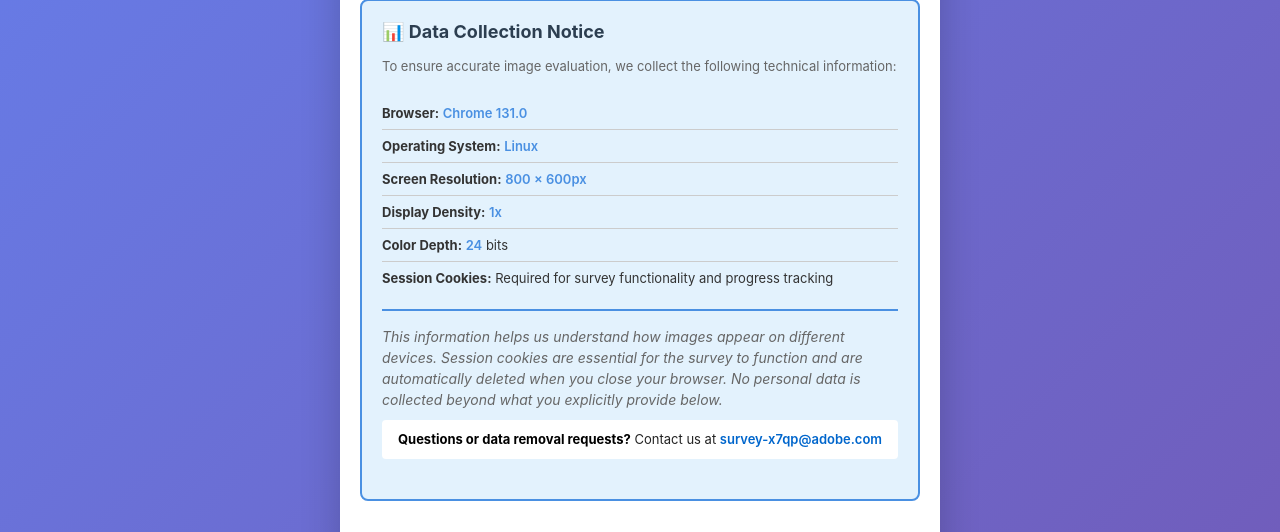
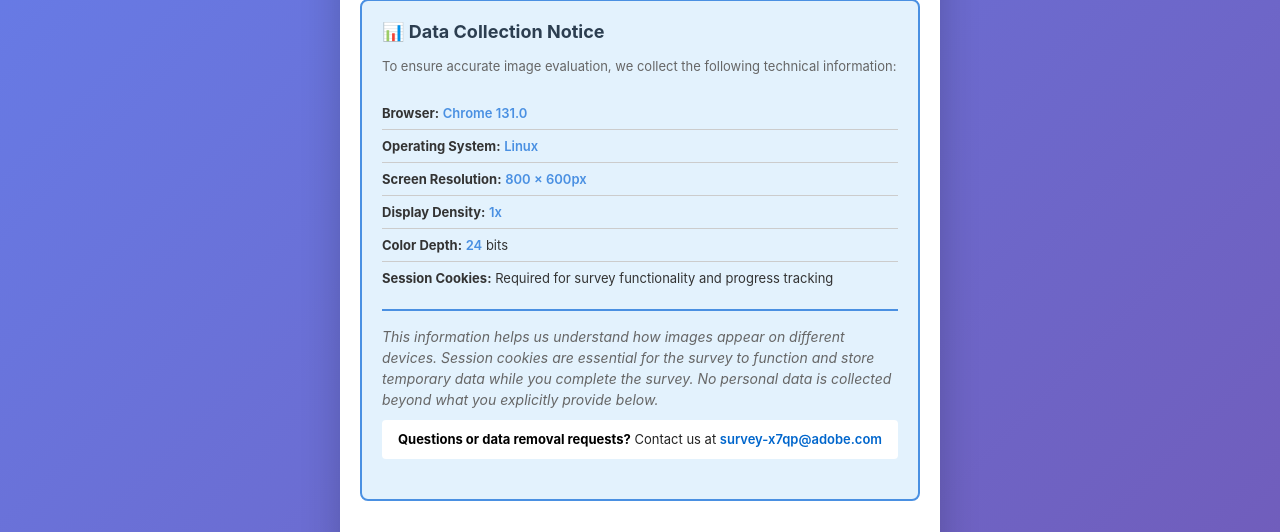
Before and after one commit to kmatzen/juxtapose, a Flask app: template src/survey/templates/index.html in a window 1280 px wide. Shown: the part 247-779 px from the top of the page. Run offline with Flask 3, Linux system fonts and the light colour scheme; the template is opened without the code that fills it, so the values that code supplies are empty.

Commit message:
Remove misleading cookie deletion claim
Changed from:
'automatically deleted when you close your browser'

To:
'store temporary data while you complete the survey'

Reasoning:
- Modern browsers have 'restore session' features
- Cookie persistence behavior varies by browser
- Can't guarantee automatic deletion
- More conservative, accurate statement

Result: No false claims about cookie lifecycle!

```diff
--- a/src/survey/templates/index.html
+++ b/src/survey/templates/index.html
@@ -35,7 +35,7 @@
                     <li><strong>Color Depth:</strong> <span id="user-color">Detecting...</span> bits</li>
                     <li><strong>Session Cookies:</strong> Required for survey functionality and progress tracking</li>
                 </ul>
-                <p class="privacy-note">This information helps us understand how images appear on different devices. Session cookies are essential for the survey to function and are automatically deleted when you close your browser. No personal data is collected beyond what you explicitly provide below.</p>
+                <p class="privacy-note">This information helps us understand how images appear on different devices. Session cookies are essential for the survey to function and store temporary data while you complete the survey. No personal data is collected beyond what you explicitly provide below.</p>
                 <p class="contact-note"><strong>Questions or data removal requests?</strong> Contact us at <a href="mailto:survey-x7qp@adobe.com">survey-x7qp@adobe.com</a></p>
             </div>
 
```
